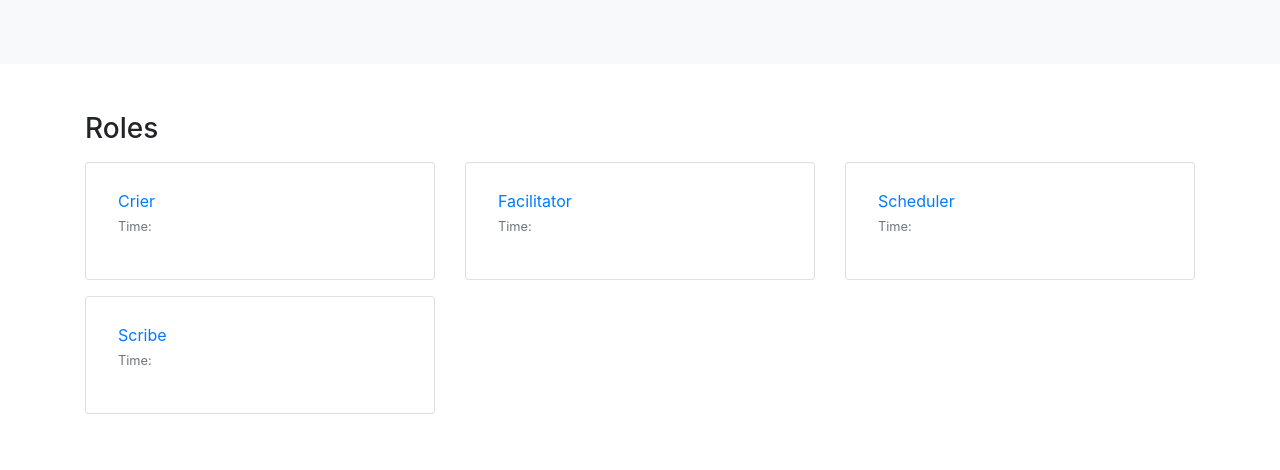
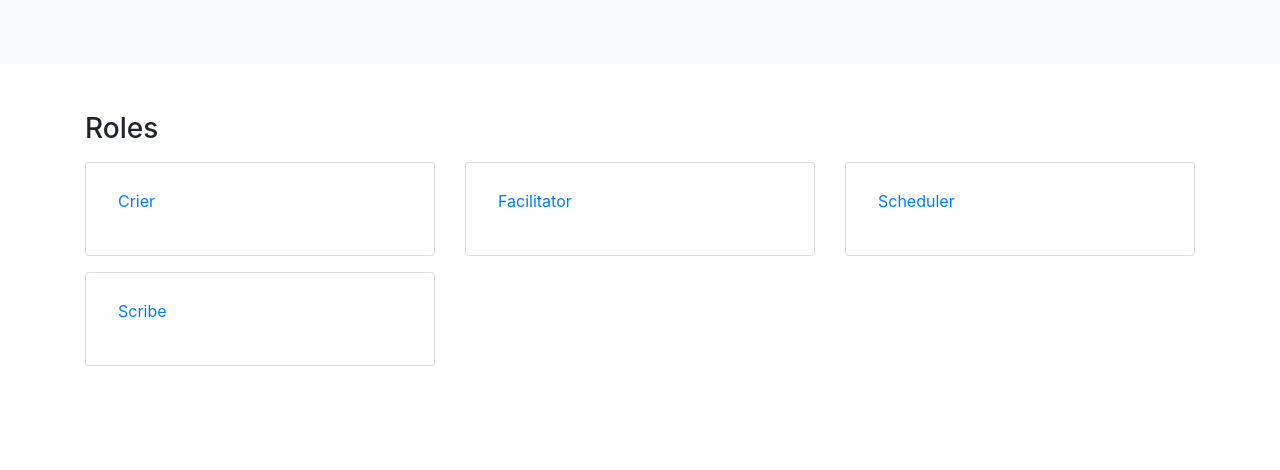
Before and after one commit to mrsanz/jekyll-roles-theme, a Jekyll site: the page built from README.md, in a window 1280 px wide. Shown: the part 1184-1654 px from the top of the page. Built offline with Jekyll 4.4.1, drawn with Linux system fonts in a browser that asks for light colours; nearby versions of some CDN libraries; our own code applies the rules of GitHub Pages for plain Markdown files; after the commit the page ends 1606 px from its top, so only the background shows below that.

Commit message:
Update home.html

```diff
--- a/_layouts/home.html
+++ b/_layouts/home.html
@@ -40,7 +40,6 @@
           {% for p in site.pages %}
           {% if p.layout == "role" %}
 
-          {% assign time = p.time %}
           {% assign description = p.description %}
 
           <div class="col-sm-4">
@@ -48,8 +47,6 @@
               <div class="card-body text-left">
                 <p class="card-title">
                   <a class="stretched-link" href="{{ p.url | relative_url }}">{{ p.title }}</a><br/>
-
-                  <small class="text-muted">Time: {{ time }}</small>
                 </p>
                 <p>
                   {{ description }}
```
